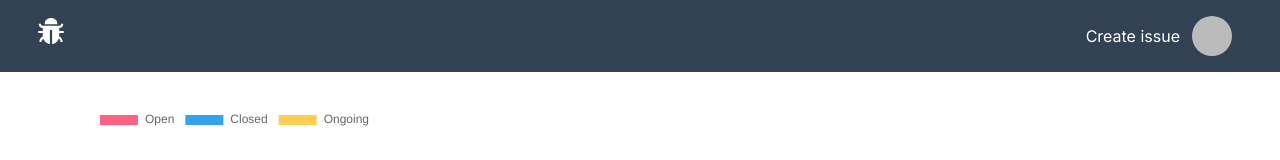
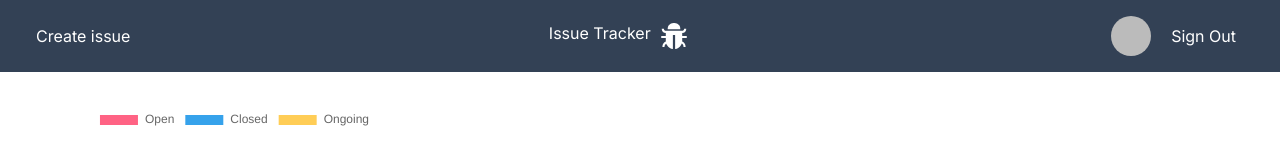
Before and after one commit to SyedHamadanAhmad/issue-tracker, a Next.js app: page / in a window 1280 px wide. Shown: the top 160 px of the page. Built offline with nearby package versions, Linux system fonts and the light colour scheme; no server answers; the database is empty; sample sign-in values are in the browser's storage.

Commit message:
Added signout functionality and Profile page

```diff
--- a/app/navbar.tsx
+++ b/app/navbar.tsx
@@ -2,24 +2,28 @@
 import React from 'react'
 import Link from 'next/link'
 import { AiFillBug } from 'react-icons/ai';
-import { useSession } from 'next-auth/react';
-
+import { useSession, signIn, signOut } from 'next-auth/react';
 
 const Navbar =  () => {
+
   const {status, data:session}=useSession()
   return (
-    <nav className='bg-slate-700 flex py-4 px-9 justify-between' >
+    <nav className='bg-slate-700 flex py-4 px-9 justify-between items-center' >
+      <div>
+      <Link className="text-white"href={'/create'}>Create issue</Link>
+      </div>
         <div>
-            <Link href={'/'}><AiFillBug style={{color:'white', fontSize:30}}/></Link>
+            <Link href={'/'}><div className='flex'><span className="text-white mx-2">Issue Tracker</span><AiFillBug style={{color:'white', fontSize:30}}/></div></Link>
         </div>
         <div className='flex'>
 
-            <Link className="text-white my-2"href={'/create'}>Create issue</Link>
-            { status==='loading'&& <span className='text-white my-2 mx-2'>Loading...</span>}
-            { status==='authenticated'&& <div className='text-xs flex'>
-              <img className='w-10 h-10 rounded-full mx-3' src={session.user!.image!} alt="profile"/>
+
+            { status==='loading'&& <span className='text-white mx-2'>Loading...</span>}
+            { status==='authenticated'&& <div className= 'flex'>
+             <div className='flex justify-between items-center'><Link href={`/profile/${session.user!.name}`}><img className='cursor-pointer w-10 h-10 rounded-full mx-3' src={session.user!.image!} alt="profile"/></Link></div>
+             <span className='text-white mx-2 mt-2 cursor-pointer' onClick={()=>{signOut()}}>Sign Out</span>
               </div>}
-           { status==='unauthenticated'&& <Link className='text-white my-2 mx-2' href={'/api/auth/signin'}>Sign In</Link>}
+           { status==='unauthenticated'&& <span className='cursor-pointer text-white mx-2' onClick={()=>signIn("google")}>Sign In</span>}
 
         </div>
     </nav>
--- /dev/null
+++ b/app/profile/[name]/page.tsx
@@ -0,0 +1,40 @@
+import { Container } from '@mui/material'
+import React from 'react'
+import { authOptions } from '@/app/api/auth/[...nextauth]/route'
+import { getServerSession } from 'next-auth'
+import { NextResponse } from 'next/server'
+import { redirect } from 'next/navigation'
+interface Props{
+    params:{
+        name:string
+    }
+}
+
+const Profile = async ({params}:{params:{name:string}}) => {
+    const name=params.name.split('%20').join(' ')
+    const session=await getServerSession(authOptions)
+    if(!session){
+        redirect('/')
+    }
+
+
+
+
+  return (
+   <Container>
+    <div className='flex'>
+    <img className="h-20" src={session!.user!.image!} alt="profile"/>
+    <div>
+    <h1 className='font-bold text-2xl mx-4 my-2'>{name}</h1>
+    <h2 className='mx-4 my-2'>{session!.user!.email}</h2>
+    </div>
+
+    </div>
+
+
+
+   </Container>
+  )
+}
+
+export default Profile
--- a/package.json
+++ b/package.json
@@ -28,6 +28,7 @@
     "react-dom": "18.2.0",
     "react-icons": "^4.11.0",
     "tailwindcss": "3.3.5",
-    "typescript": "5.2.2"
+    "typescript": "5.2.2",
+    "utils": "^0.3.1"
   }
 }
```
Also changed, not shown: 1 other file (tests, documents, lock files or other folders).
